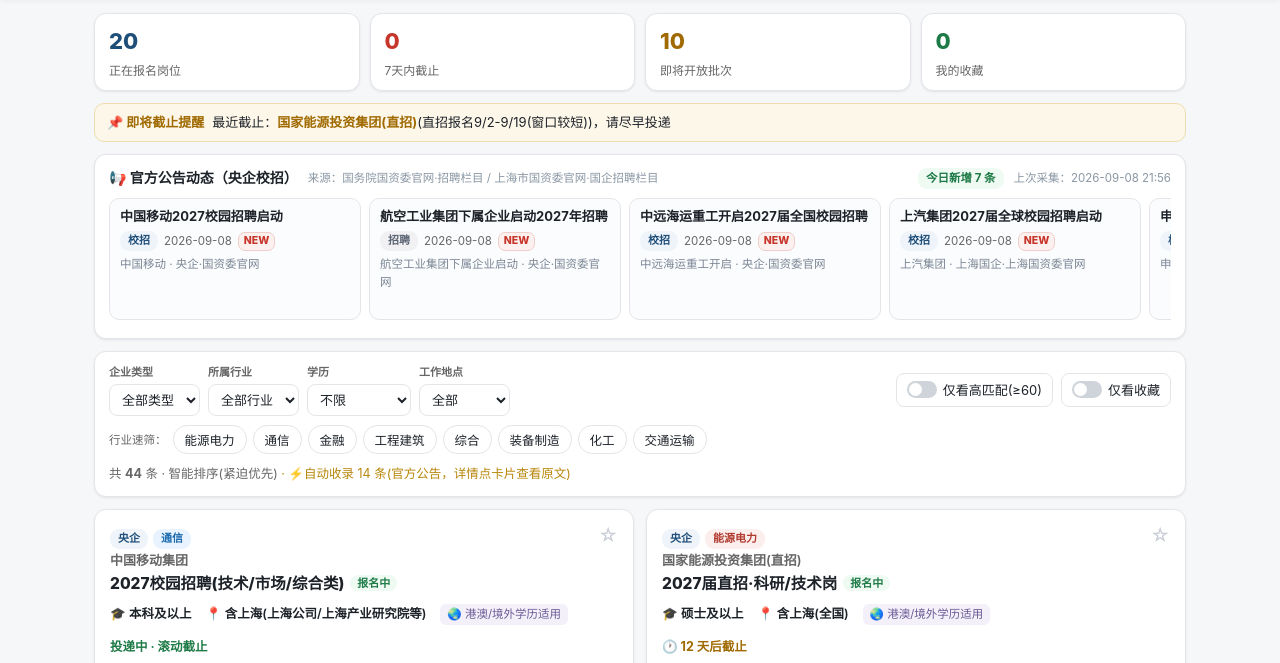
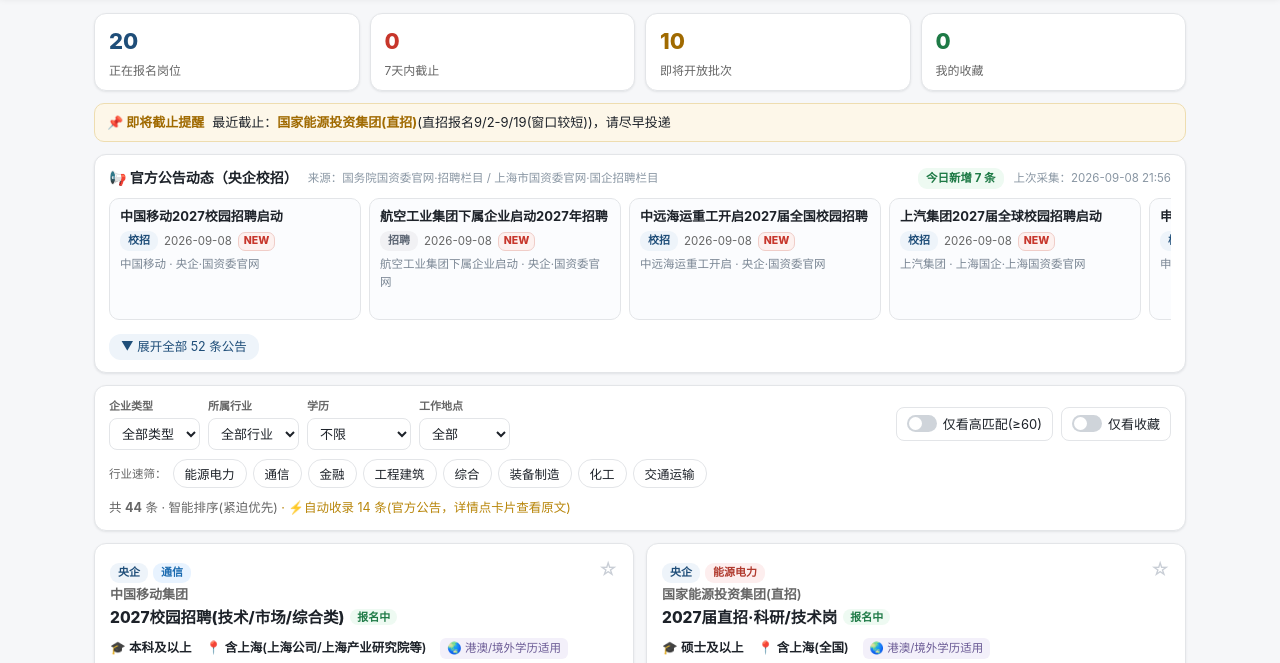
Before and after one commit to Alex-Yang817/qiuzhao-rader, a plain HTML site: page index.html in a window 1280 px wide. Shown: the part 59-722 px from the top of the page. Drawn offline with Linux system fonts and the light colour scheme.

Commit message:
feat(ui): 公告动态区支持展开全部52条(默认展示最近14条)

```diff
--- a/index.html
+++ b/index.html
@@ -87,6 +87,9 @@
   .badge.k-other{background:#f1f1f4;color:#5b6472;}
   .a-new{color:var(--red);font-weight:800;font-size:10.5px;border:1px solid #f0cdc8;background:var(--red-bg);border-radius:7px;padding:0 5px;}
   .ann-empty{font-size:12.5px;color:var(--gray);padding:6px 2px;}
+  .ann-row.cols{flex-wrap:wrap;overflow:visible;}
+  .ann-more{display:inline-block;margin-top:8px;font-size:12.5px;color:var(--blue);background:var(--blue-bg);border-radius:12px;padding:3px 12px;cursor:pointer;user-select:none;}
+  .ann-more:hover{opacity:.85;}
   /* ===== Job cards ===== */
   .grid{display:grid;grid-template-columns:1fr;gap:12px;}
   @media(min-width:820px){.grid{grid-template-columns:1fr 1fr;}}
@@ -214,6 +217,7 @@
       </span>
     </div>
     <div class="ann-row" id="annRow"></div>
+    <div id="annCtrl" style="display:none"></div>
   </div>
 
 
@@ -278,7 +282,7 @@
  *       req 任职要求 | link 官方入口 | srcNote 来源核实
  *       status open=报名中 soon=即将开放
  * ========================================================= */
-let ann = {items:[]}, lastRun = null, loadError = "";
+let ann = {items:[]}, lastRun = null, loadError = "", annExpanded = false;
 
 /* ---------- 状态工具 ---------- */
 function dayDiff(ddlStr){
@@ -553,7 +557,11 @@
     p.style.display="block"; return;
   }
   const today=ann.updated_date||"";
-  const list=items.slice(0,14);
+  const shown=annExpanded?items.length:14;
+  const list=items.slice(0,shown);
+  $("#annRow").className="ann-row"+(annExpanded?" cols":"");
+  $("#annCtrl").style.display=items.length>14?"block":"none";
+  $("#annCtrl").innerHTML=items.length>14?`<span class="ann-more" id="annMore">${annExpanded?"▲ 收起":"▼ 展开全部 "+items.length+" 条公告"}</span>`:"";
   $("#annRow").innerHTML=list.map(it=>`
     <a class="ann-card" href="${esc(it.url)}" target="_blank" rel="noopener" title="打开官方原文">
       <div class="a-t">${esc(it.title)}</div>
@@ -591,7 +599,7 @@
   $("#q").addEventListener("input",e=>{state.q=e.target.value;render();});
 }
 document.addEventListener("click",e=>{
-  const el=e.target.closest("[data-act],[data-close],.pool-chip,#pSave");
+  const el=e.target.closest("[data-act],[data-close],.pool-chip,#pSave,#annMore");
   if(!el) return;
   if(el.dataset.close){
     $("#mask"+el.dataset.close[0].toUpperCase()+el.dataset.close.slice(1)).classList.remove("show");
@@ -610,6 +618,7 @@
   }
   if(el.matches(".pool-chip")){ el.classList.toggle("on"); syncMajInput(); }
   if(el.matches("#pSave")) saveProfile();
+  if(el.matches("#annMore")){ annExpanded=!annExpanded; renderAnn(); }
 });
 function syncMajInput(){
   const on=[...document.querySelectorAll("#majPool .pool-chip.on")].map(x=>x.dataset.m);
```
